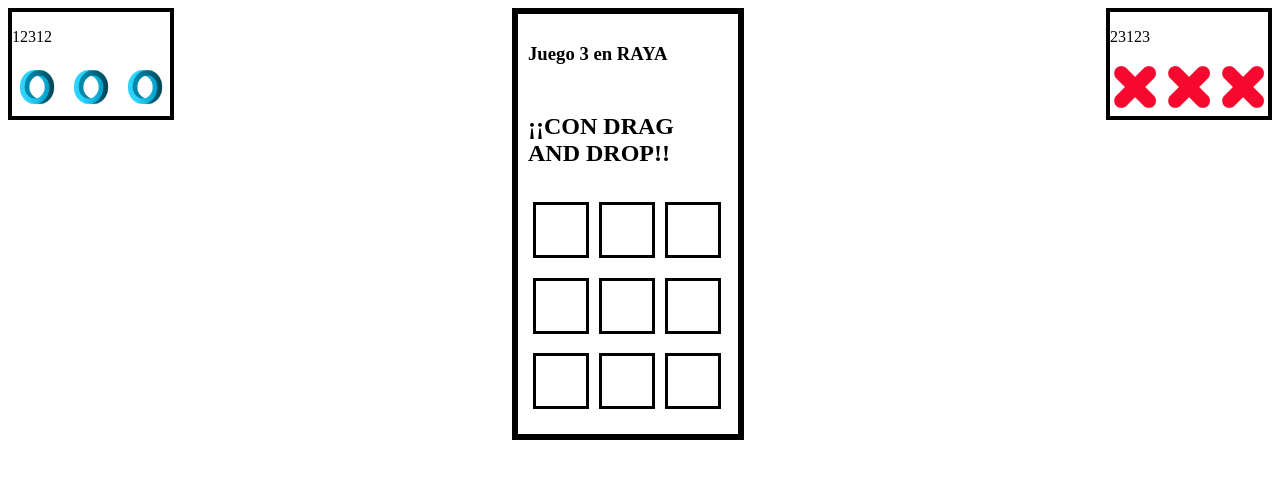
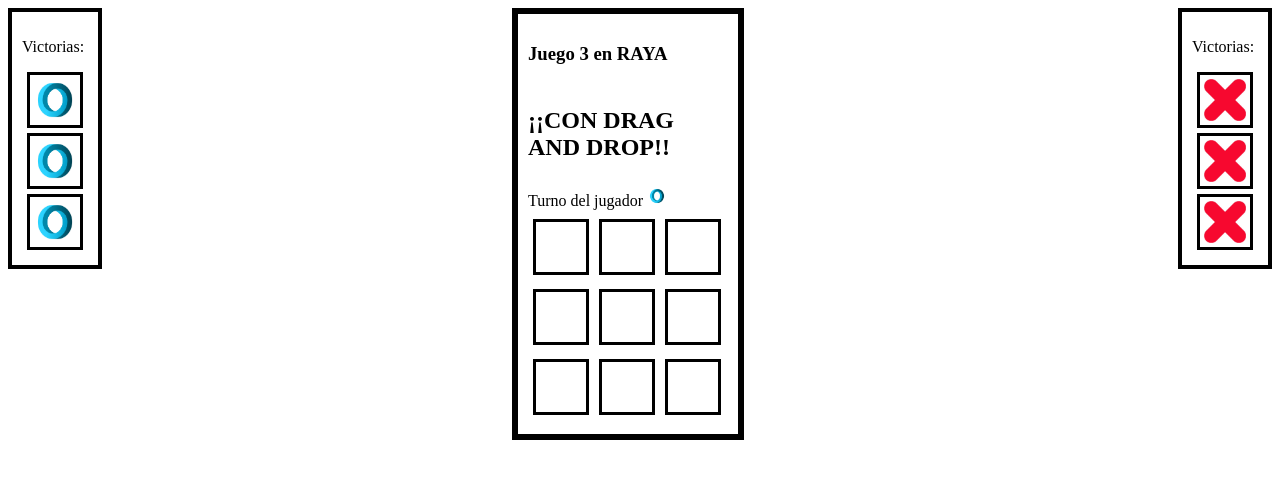
Before and after one commit to an4s3crwt/X-RAYA, a plain HTML site: page index.html in a window 1280 px wide. Drawn offline with Linux system fonts and the light colour scheme.

Commit message:
implementacion de los turnos

```diff
--- a/index.html
+++ b/index.html
@@ -1,59 +1,60 @@
 <!DOCTYPE html>
-<html>
+<html lang="es">
 
 <head>
     <meta charset="UTF-8">
-    <title>3 en raya con JavaScript utilizando GIT</title>
+    <title>3 en raya con JavaScript utilizando Drag & Drop</title>
     <link type="text/css" href="style.css" rel="stylesheet">
 </head>
 
 <body>
 
     <div id="jugadorA" class="jugador">
-        <p id="victoriasA">12312</p>
-        <img src="imagenes/o.jpg" ondrop="drop(event)" ondragover="allowDrop(event)" width="50px" height="50px" id="fichaA1" draggable="true">
-        <img src="imagenes/o.jpg" ondrop="drop(event)" ondragover="allowDrop(event)" width="50px" height="50px" id="fichaA2" draggable="true">
-        <img src="imagenes/o.jpg" ondrop="drop(event)" ondragover="allowDrop(event)" width="50px" height="50px" id="fichaA3" draggable="true">
+        <p id="victoriasA">Victorias:</p>
+        <div class="casilla">
+            <img src="imagenes/o.jpg" width="50px" height="50px" id="fichaA1" draggable="true" ondragstart="drag(event)">
+        </div>
+        <div class="casilla">
+            <img src="imagenes/o.jpg" width="50px" height="50px" id="fichaA2" draggable="true" ondragstart="drag(event)">
+        </div>
+        <div class="casilla">
+            <img src="imagenes/o.jpg" width="50px" height="50px" id="fichaA3" draggable="true" ondragstart="drag(event)">
+        </div>
     </div>
+
     <div id="jugadorB" class="jugador">
-        <p id="victoriasB">23123</p>
-        <img src="imagenes/x.jpg" ondrop="drop(event)" ondragover="allowDrop(event)" width="50px" height="50px" id="fichaB1" draggable="true">
-        <img src="imagenes/x.jpg" ondrop="drop(event)" ondragover="allowDrop(event)" width="50px" height="50px" id="fichaB2" draggable="true">
-        <img src="imagenes/x.jpg" ondrop="drop(event)" ondragover="allowDrop(event)" width="50px" height="50px" id="fichaB3" draggable="true">
+        <!-- Conteo de victorias -->
+        <p id="victoriasB">Victorias:</p>
+        <div class="casilla">
+            <img src="imagenes/x.jpg" width="50px" height="50px" id="fichaB1" draggable="true" ondragstart="drag(event)">
+        </div>
+        <div class="casilla">
+            <img src="imagenes/x.jpg" width="50px" height="50px" id="fichaB2" draggable="true" ondragstart="drag(event)">
+        </div>
+        <div class="casilla">
+            <img src="imagenes/x.jpg" width="50px" height="50px" id="fichaB3" draggable="true" ondragstart="drag(event)">
+        </div>
     </div>
 
     <div id="tablero">
-        <p style="text-align: center;"><h3><b>Juego 3 en RAYA</b></h3></p>
-        <p><h2>¡¡CON DRAG AND DROP!!</h2></p>
-        <div id="turnoJugador"></div>
-        <div ondrop="drop(event)" ondragover="allowDrop(event)" class="casilla" id="casilla0">
+        <h3 style="text-align: center;"><b>Juego 3 en RAYA</b></h3>
+        <h2>¡¡CON DRAG AND DROP!!</h2>
+        <div id="turnoJugador"> <!-- Imagen de la ficha --> </div>
 
-        </div>
-        <div ondrop="drop(event)" ondragover="allowDrop(event)" class="casilla" id="casilla1">
+        <div ondrop="drop(event)" ondragover="allowDrop(event)" class="casilla" id="casilla0"></div>
+        <div ondrop="drop(event)" ondragover="allowDrop(event)" class="casilla" id="casilla1"></div>
+        <div ondrop="drop(event)" ondragover="allowDrop(event)" class="casilla" id="casilla2"></div>
+        <div ondrop="drop(event)" ondragover="allowDrop(event)" class="casilla" id="casilla3"></div>
+        <div ondrop="drop(event)" ondragover="allowDrop(event)" class="casilla" id="casilla4"></div>
+        <div ondrop="drop(event)" ondragover="allowDrop(event)" class="casilla" id="casilla5"></div>
+        <div ondrop="drop(event)" ondragover="allowDrop(event)" class="casilla" id="casilla6"></div>
+        <div ondrop="drop(event)" ondragover="allowDrop(event)" class="casilla" id="casilla7"></div>
+        <div ondrop="drop(event)" ondragover="allowDrop(event)" class="casilla" id="casilla8"></div>
+    </div>
 
-        </div>
-        <div ondrop="drop(event)" ondragover="allowDrop(event)" class="casilla" id="casilla2">
+    <!-- Control básico del drag&drop -->
 
-        </div>
-        <div ondrop="drop(event)" ondragover="allowDrop(event)" class="casilla" id="casilla3">
+    <script src="main.js"></script>
 
-        </div>
-        <div ondrop="drop(event)" ondragover="allowDrop(event)" class="casilla" id="casilla4">
-
-        </div>
-        <div class="casilla" id="casilla5">
-
-        </div>
-        <div ondrop="drop(event)" ondragover="allowDrop(event)" class="casilla" id="casilla6">
-
-        </div>
-        <div ondrop="drop(event)" ondragover="allowDrop(event)" class="casilla" id="casilla7">
-
-        </div>
-        <div ondrop="drop(event)" ondragover="allowDrop(event)" class="casilla" id="casilla8">
-
-        </div>
-    </div>
 </body>
-
 </html>
--- /dev/null
+++ b/main.js
@@ -0,0 +1,49 @@
+let turnoJugador = "A"; // Inicialmente turno del jugador A (jugador "O")
+
+// Función para inicializar el mensaje de turno
+function inicializarTurno() {
+    const turnoDiv = document.getElementById("turnoJugador");
+    turnoDiv.innerHTML = `Turno del jugador <img src="imagenes/o.jpg" width="20px" height="20px">`;
+}
+
+// Permitir el drop
+function allowDrop(event) {
+    event.preventDefault();
+}
+
+// Guardar el ID de la ficha cuando comienza a arrastrarse
+function drag(event) {
+    const fichaId = event.target.id;
+
+    // Restringir el movimiento si no es el turno del jugador correcto
+    if ((turnoJugador === "A" && fichaId.startsWith("fichaA")) ||
+        (turnoJugador === "B" && fichaId.startsWith("fichaB"))) {
+        event.dataTransfer.setData("text", fichaId);
+    } else {
+        event.preventDefault();
+    }
+}
+
+// Mover la ficha al soltarla en una celda vacía
+function drop(event) {
+    event.preventDefault();
+
+    const fichaId = event.dataTransfer.getData("text");
+    const ficha = document.getElementById(fichaId);
+
+    // Verificar si la celda destino ya tiene una ficha
+    if (!event.target.hasChildNodes()) {
+        // Mover la ficha arrastrada a la nueva celda
+        event.target.appendChild(ficha);
+
+        // Cambiar el turno al otro jugador
+        turnoJugador = turnoJugador === "A" ? "B" : "A";
+
+        // Actualizar el mensaje de turno en pantalla con la imagen correspondiente
+        const turnoDiv = document.getElementById("turnoJugador");
+        turnoDiv.innerHTML = `Turno del jugador <img src="imagenes/${turnoJugador === "A" ? "o.jpg" : "x.jpg"}" width="20px" height="20px">`;
+    }
+}
+
+// Llamar a la función para inicializar el turno cuando se cargue la página
+window.onload = inicializarTurno;
--- a/style.css
+++ b/style.css
@@ -1,7 +1,6 @@
 #jugadorA, #jugadorB {
-    border: 4px;
-    border-color: black;
-    border-style: solid;
+    border: 4px solid black;
+    padding: 10px;
 }
 
 #jugadorA {
@@ -13,9 +12,7 @@
 }
 
 #tablero {
-    border: 6px;
-    border-color: black;
-    border-style: solid;
+    border: 6px solid black;
     position: absolute;
     left: 40%;
     width: 200px;
@@ -26,10 +23,11 @@
 }
 
 .casilla {
-    border: 1xp;
-    border-color: black;
-    border-style: solid;
+    border: 3px solid black;
     width: 50px;
     height: 50px;
     margin: 5px;
+    display: flex;
+    align-items: center;
+    justify-content: center;
 }
```
